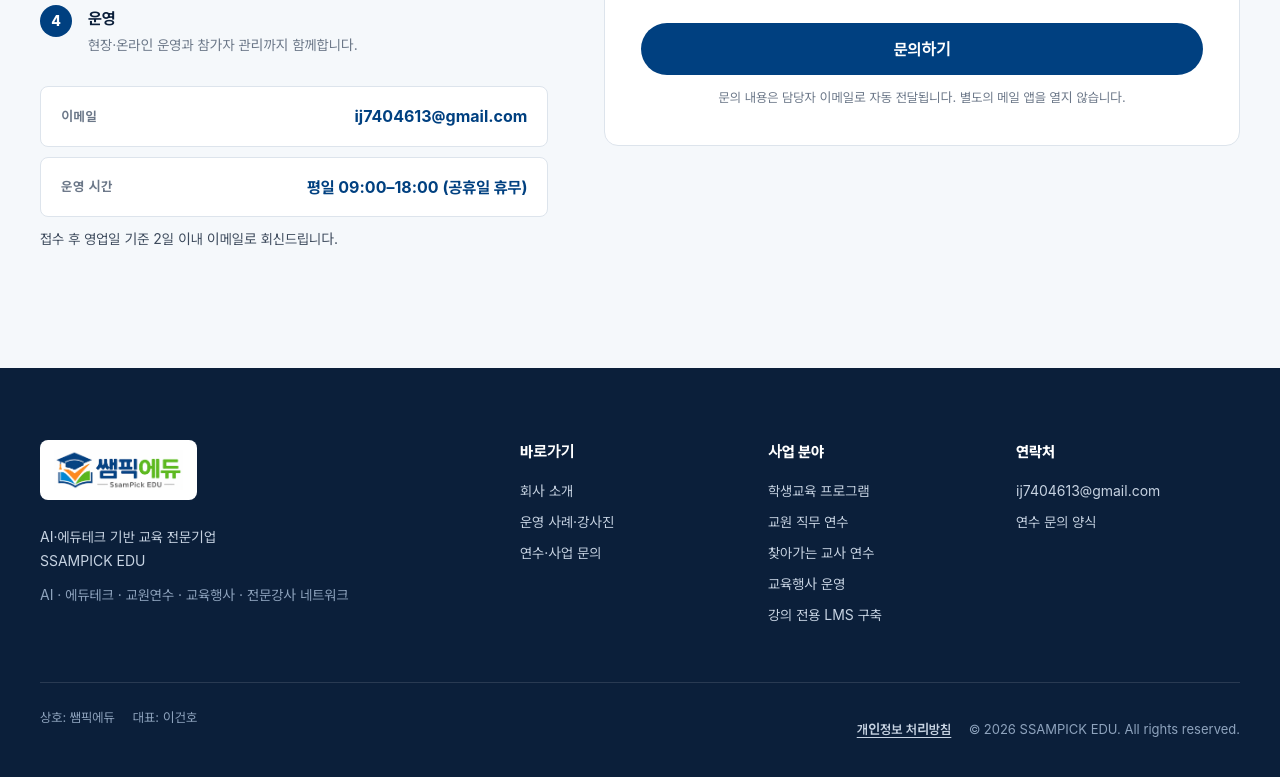
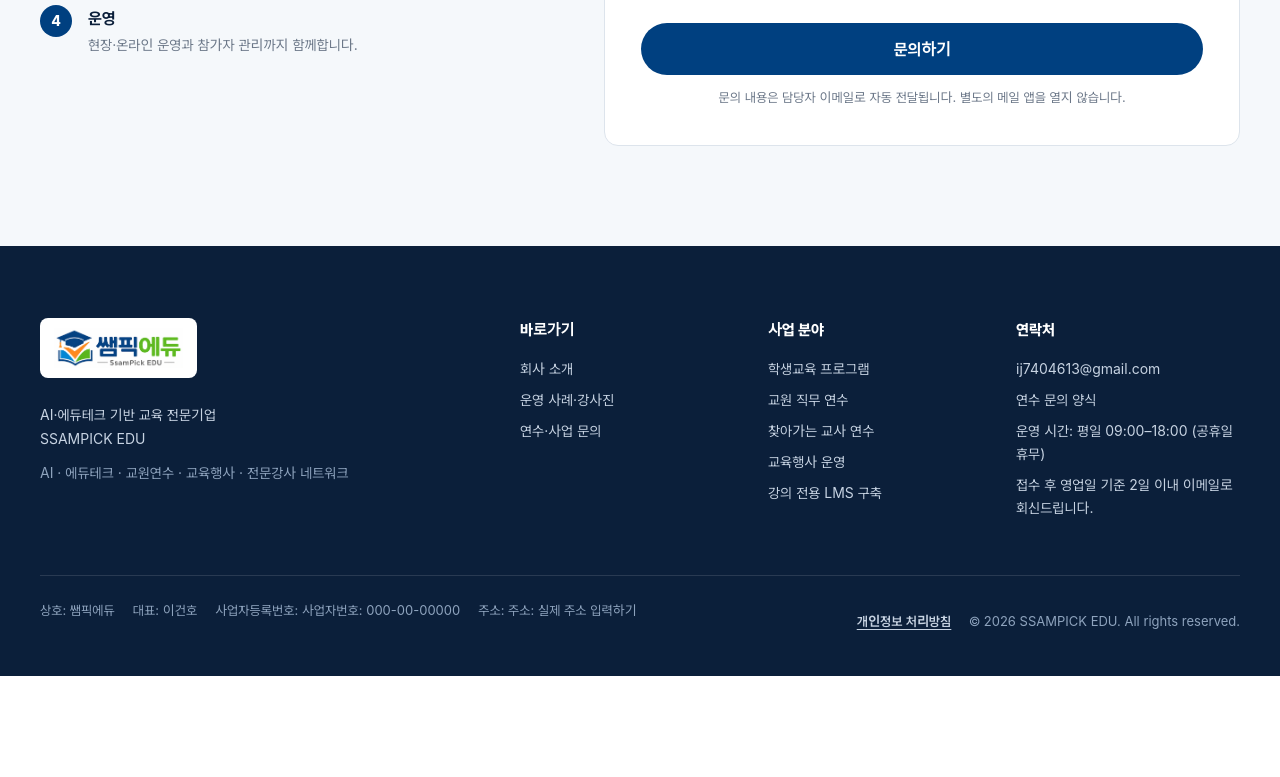
Before and after one commit to daechiDavid/ssampick, a plain HTML site: page index.html in a window 1280 px wide. Shown: the part 4988-5765 px from the top of the page. After the commit the page ends 5664 px from the top, so only its background shows below. Drawn offline with Linux system fonts and the light colour scheme; a web font is replaced by a local one.

Commit message:
사업자 관련 정보 가상 입력

```diff
--- a/asset/css/style.css
+++ b/asset/css/style.css
@@ -226,10 +226,6 @@ h1, h2, h3, h4, p, dl, dd, figure { margin: 0; }
 .steps span { flex-shrink: 0; width: 32px; height: 32px; border-radius: 50%; background: var(--navy); color: #fff; display: grid; place-items: center; font-weight: 800; font-size: 14px; }
 .steps strong { display: block; font-size: 16px; color: var(--navy-ink); }
 .steps p { font-size: 14px; color: var(--muted); margin-top: 2px; }
-.contact-direct { display: grid; gap: 10px; margin-top: 30px; }
-.direct-item { display: flex; justify-content: space-between; align-items: center; gap: 12px; padding: 16px 20px; background: #fff; border: 1px solid var(--line); border-radius: var(--radius-sm); }
-.direct-label { font-size: 13px; font-weight: 700; color: var(--muted); letter-spacing: .05em; }
-.direct-item strong { font-size: 16px; color: var(--navy); }
 .contact-form { background: #fff; border: 1px solid var(--line); border-radius: var(--radius); padding: 36px; }
 .form-row { display: grid; gap: 16px; }
 .form-row.two { grid-template-columns: 1fr 1fr; }
@@ -269,6 +265,7 @@ h1, h2, h3, h4, p, dl, dd, figure { margin: 0; }
 .footer-cols { display: grid; grid-template-columns: repeat(3, 1fr); gap: 24px; }
 .footer-cols h4 { font-size: 15px; font-weight: 800; color: #fff; margin-bottom: 14px; }
 .footer-cols li { font-size: 14px; margin-bottom: 8px; }
+#footerContact { min-width: 0; overflow-wrap: anywhere; }
 .footer-cols a:hover { color: #fff; text-decoration: underline; text-underline-offset: 3px; }
 .footer-bottom { margin-top: 48px; padding-top: 24px; border-top: 1px solid rgba(255,255,255,.12); display: flex; flex-wrap: wrap; justify-content: space-between; gap: 12px 24px; font-size: 13px; color: #8ea3bd; }
 .biz { display: flex; flex-wrap: wrap; gap: 6px 18px; }
@@ -520,8 +517,6 @@ h1, h2, h3, h4, p, dl, dd, figure { margin: 0; }
 .optional-fields > summary span { font-size: 13px; color: var(--muted); font-weight: 400; margin-left: 8px; }
 .optional-content { padding: 0 16px 4px; }
 .field-help { font-size: 14px; color: var(--ink-2); margin-bottom: 18px; }
-.direct-item { flex-wrap: wrap; }
-.direct-item a { overflow-wrap: anywhere; }
 .error-page { min-height: 65vh; display: flex; align-items: center; }
 @media (max-width: 960px) {
   .business-grid { grid-template-columns: repeat(2, minmax(0, 1fr)); }
--- a/asset/js/config.js
+++ b/asset/js/config.js
@@ -6,8 +6,8 @@ window.SSAMPICK_CONFIG = {
   "businessHours": "평일 09:00–18:00 (공휴일 휴무)",
   "legalName": "쌤픽에듀",
   "representative": "이건호",
-  "businessNumber": "",
-  "address": "",
+  "businessNumber": "사업자번호: 000-00-00000",
+  "address": "주소: 실제 주소 입력하기",
   "privacyOfficerName": "이건호",
   "privacyOfficerRole": "회장",
   "privacyEffectiveDate": "2026-10-02",
--- a/asset/js/main.js
+++ b/asset/js/main.js
@@ -232,23 +232,13 @@
 
   /* ---------------- config.js 기반 연락처 / 사업자 정보 ---------------- */
   (function applyConfig() {
-    var direct = $('#contactDirect');
-    var items = [];
-    if (CFG.inquiryEmail) items.push(['이메일', '<a href="mailto:' + esc(CFG.inquiryEmail) + '">' + esc(CFG.inquiryEmail) + '</a>']);
-    if (CFG.phone) items.push(['전화', '<a href="tel:' + esc(CFG.phone.replace(/[^\d+]/g, '')) + '">' + esc(CFG.phone) + '</a>']);
-    if (CFG.businessHours) items.push(['운영 시간', esc(CFG.businessHours)]);
-    if (direct && items.length) {
-      direct.innerHTML = items.map(function (it) {
-        return '<div class="direct-item"><span class="direct-label">' + it[0] + '</span><strong>' + it[1] + '</strong></div>';
-      }).join('');
-      direct.hidden = false;
-    }
-
     var fc = $('#footerContact');
     $$('[data-inquiry-email]').forEach(function (link) {
       link.href = 'mailto:' + CFG.inquiryEmail; link.textContent = CFG.inquiryEmail;
     });
     if (CFG.phone) fc.insertAdjacentHTML('afterbegin', '<li><a href="tel:' + esc(CFG.phone.replace(/[^\d+]/g, '')) + '">' + esc(CFG.phone) + '</a></li>');
+    if (CFG.businessHours) fc.insertAdjacentHTML('beforeend', '<li>운영 시간: ' + esc(CFG.businessHours) + '</li>');
+    if (CFG.responseTime) fc.insertAdjacentHTML('beforeend', '<li>' + esc(CFG.responseTime) + '</li>');
 
     var biz = [];
     if (CFG.legalName) biz.push('상호: ' + esc(CFG.legalName));
@@ -277,7 +267,6 @@
       });
     }
     $('#year').textContent = String(new Date().getFullYear());
-    if (CFG.responseTime && direct) direct.insertAdjacentHTML('beforeend', '<p class="field-help">' + esc(CFG.responseTime) + '</p>');
   })();
 
   /* ---------------- 문의 폼 ---------------- */
--- a/index.html
+++ b/index.html
@@ -204,8 +204,6 @@
               <li><span>3</span><div><strong>강사 매칭 · 설계</strong><p>현직 교사·전문 강사풀에서 적합한 강사를 연결합니다.</p></div></li>
               <li><span>4</span><div><strong>운영</strong><p>현장·온라인 운영과 참가자 관리까지 함께합니다.</p></div></li>
             </ol>
-            <!-- config.js 에 값이 있을 때만 표시 -->
-            <div class="contact-direct" id="contactDirect" hidden></div>
           </div>
 
           <form class="contact-form" id="inquiryForm" novalidate>
--- a/site/data/config.json
+++ b/site/data/config.json
@@ -1,10 +1,10 @@
 {
   "inquiryEmail": "ij7404613@gmail.com",
   "inquiryEndpoint": "https://script.google.com/macros/s/AKfycby_wceVjW4EN04VCZzn3vfkNHCzZmhwhERGzweu-mh-OjZdO4KW1GHu0QvOy6BS1tGlrA/exec",
-  "phone": "",
+  "phone": "직통연락처?",
   "businessHours": "평일 09:00–18:00 (공휴일 휴무)",
   "legalName": "쌤픽에듀",
-  "representative": "이건호",
+  "representative": "대표 이건호",
   "businessNumber": "사업자번호: 000-00-00000",
   "address": "주소: 실제 주소 입력하기",
   "privacyOfficerName": "이건호",
```
Also changed, not shown: site/pages/index.html (+0 -2 lines).
